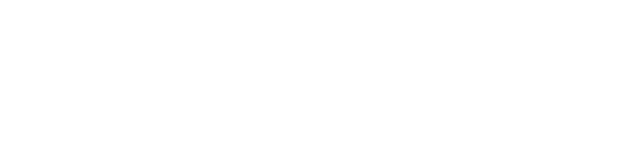
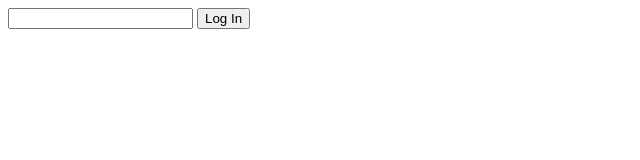
Before and after one commit to ity0526/Front_Web, a plain HTML site: page index.html in a window 1280 px wide. Shown: the whole page, without its empty margins (0-640 px from the left). Drawn offline with Linux system fonts and the light colour scheme.

Commit message:
input
input과 button의 차이 확인

```diff
--- a/index.html
+++ b/index.html
@@ -9,6 +9,10 @@
 </head>
 
 <body>
+  <form>
+    <input type="text">
+    <button type="submit">Log In</button>
+  </form>
   <script src="script.js"></script>
 </body>
 
```
